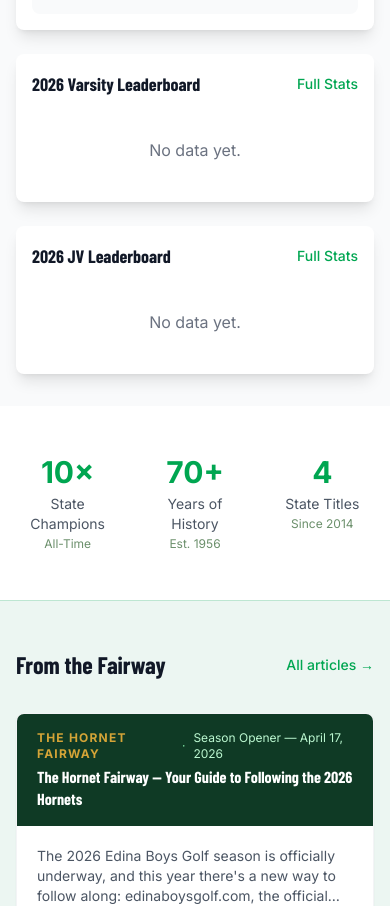
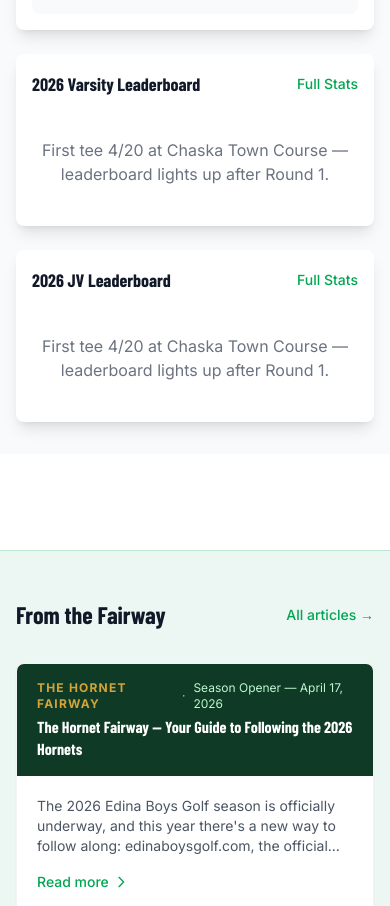
Before and after one commit to rlarson12/edina-golf-website, a React (Vite) app: page / in a window 390 px wide. Shown: the part 1136-2042 px from the top of the page. Built offline with nearby package versions, Linux system fonts and the light colour scheme; a web font is replaced by a local one.

Commit message:
Hide stats row on mobile, fix No data yet leaderboard copy

```diff
--- a/public/version.json
+++ b/public/version.json
@@ -1 +1 @@
-{"buildTime":1776470561382}
+{"buildTime":1776473083671}
--- a/src/pages/Home.jsx
+++ b/src/pages/Home.jsx
@@ -395,7 +395,7 @@
                     </div>
                   ))
                 ) : (
-                  <div className="text-center text-gray-500 py-6">No data yet.</div>
+                  <div className="text-center text-gray-500 py-6">First tee 4/20 at Chaska Town Course — leaderboard lights up after Round 1.</div>
                 )}
               </div>
             </div>
@@ -422,7 +422,7 @@
                     </div>
                   ))
                 ) : (
-                  <div className="text-center text-gray-500 py-6">No data yet.</div>
+                  <div className="text-center text-gray-500 py-6">First tee 4/20 at Chaska Town Course — leaderboard lights up after Round 1.</div>
                 )}
               </div>
             </div>
@@ -447,7 +447,7 @@
       {/* Quick Stats */}
       <section className="py-12 md:py-16 bg-white">
         <div className="max-w-7xl mx-auto px-4 sm:px-6 lg:px-8">
-          <div className="grid grid-cols-3 gap-6 md:gap-8">
+          <div className="hidden md:grid grid-cols-3 gap-6 md:gap-8">
             {quickStats.map((stat) => (
               <div key={stat.label} className="text-center">
                 <div className="text-3xl md:text-4xl font-bold text-edina-green mb-1">
```
